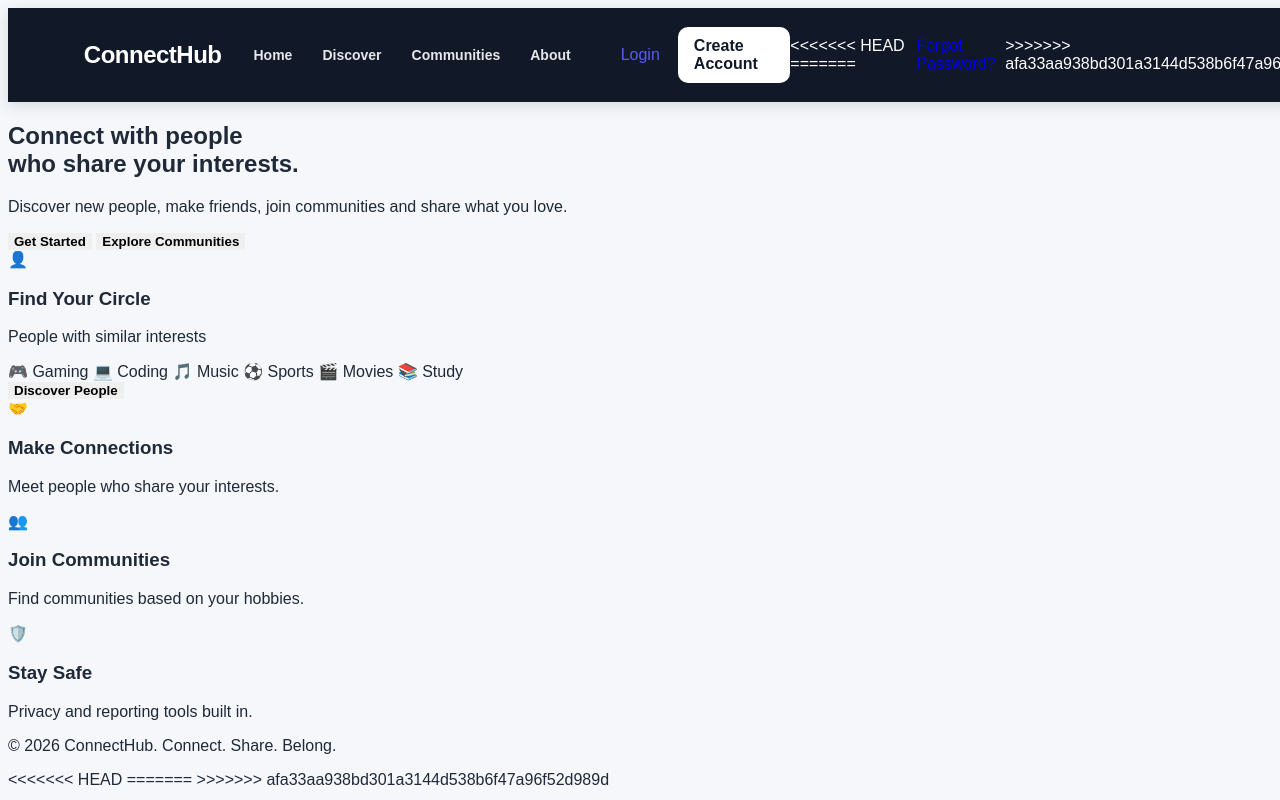
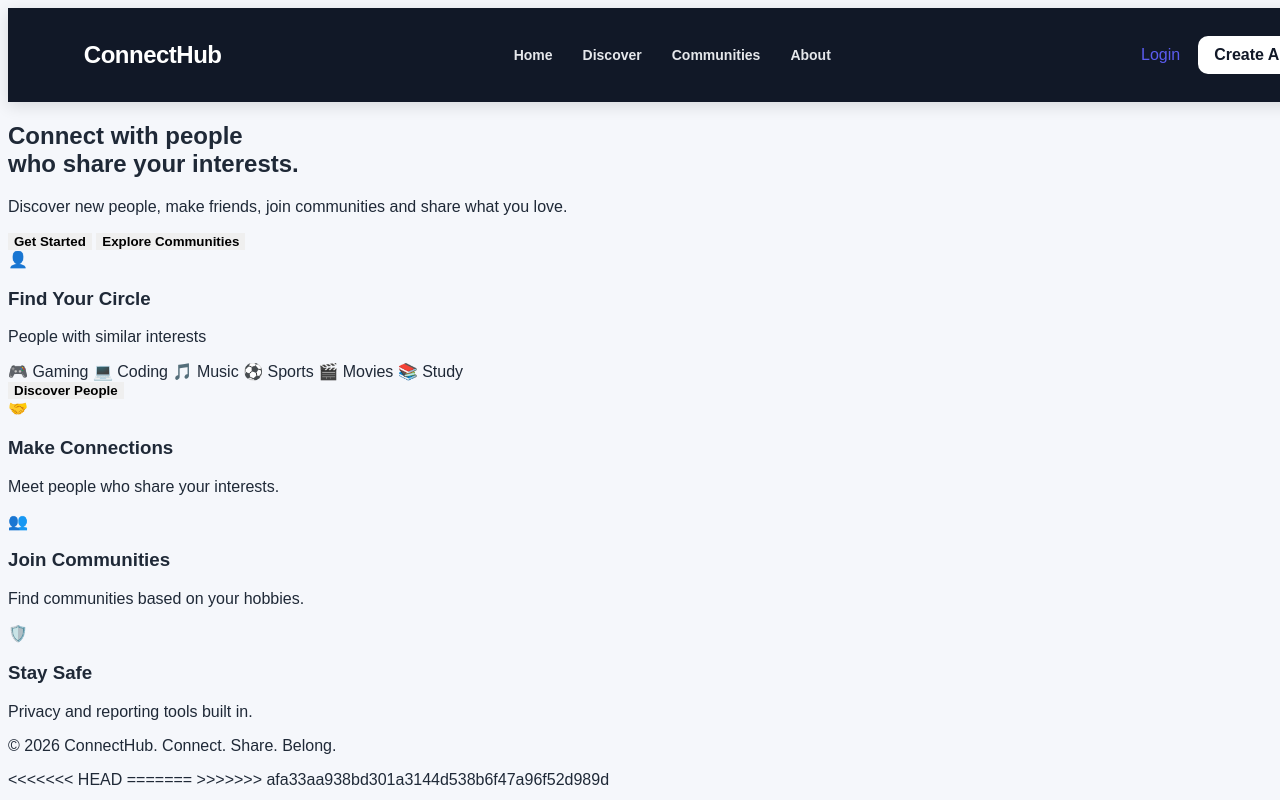
Before and after one commit to tridevrajpoot7-dev/ConnectHub, a website: page index.html in a window 1280 px wide. Shown: the top 800 px of the page. Drawn offline with Linux system fonts and the light colour scheme.

Commit message:
Fix index html conflict

```diff
--- a/index.html
+++ b/index.html
@@ -40,10 +40,6 @@
         <div class="nav-buttons">
             <a href="login.html" class="login-btn">Login</a>
 <a href="signup.html" class="signup-btn">Create Account</a>
-<<<<<<< HEAD
-=======
-<a href="forgot-password.html" class="forgot-password-btn">Forgot Password?</a>
->>>>>>> afa33aa938bd301a3144d538b6f47a96f52d989d
         </div>
     </header>
 
```
